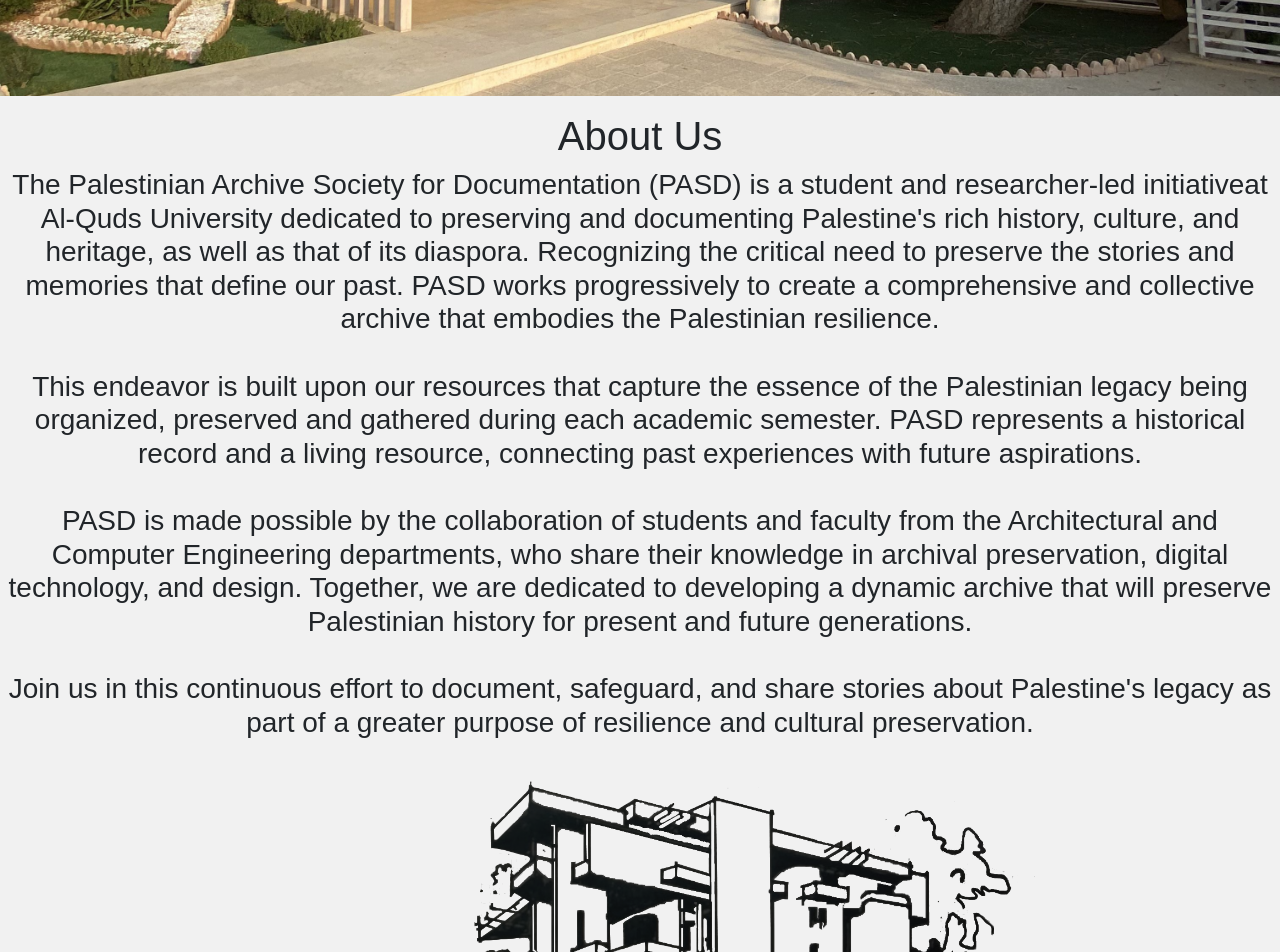
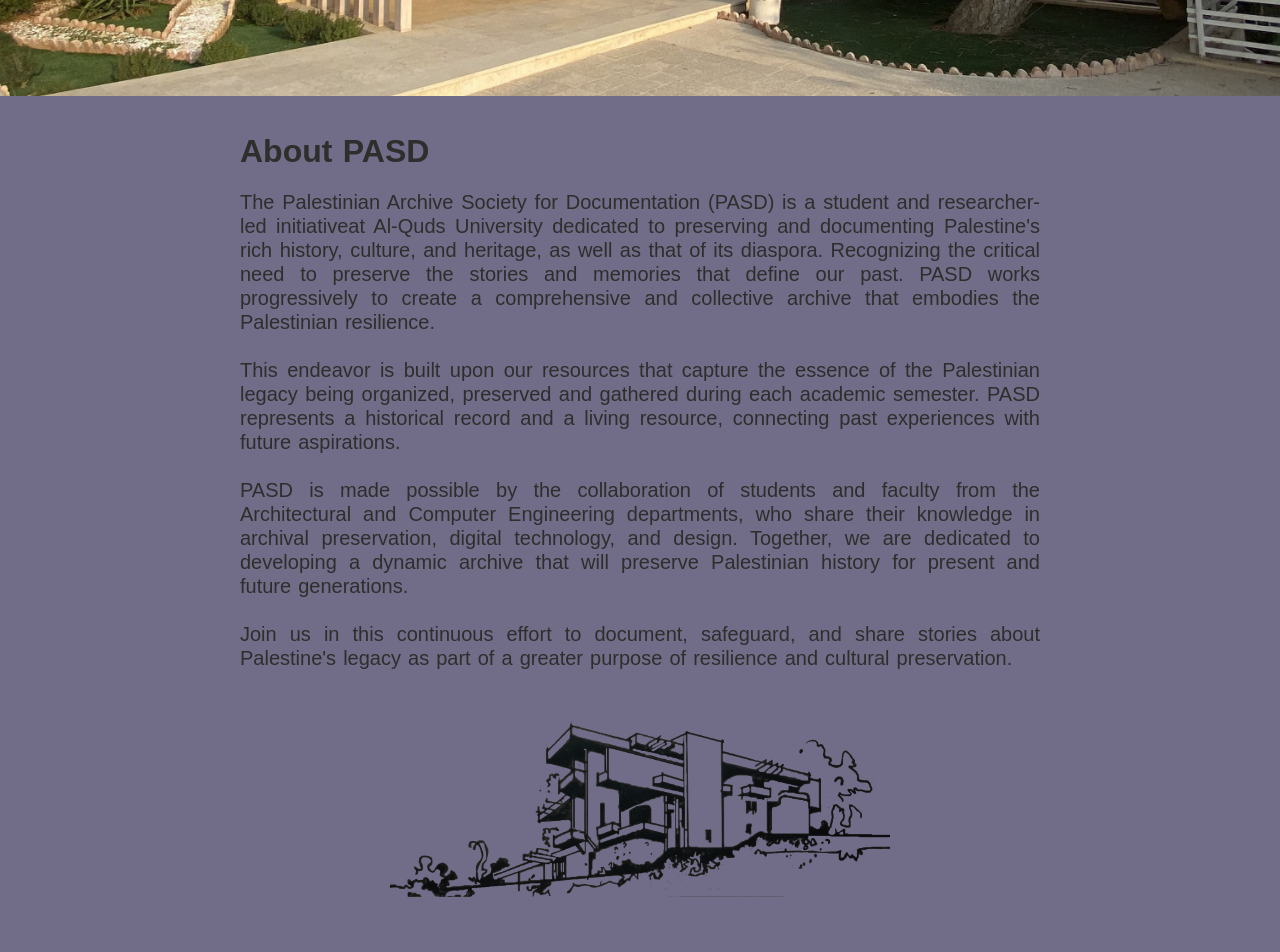
Before and after one commit to AhmadAbuAlhlawa/PASD, a React (Create React App) app in the folder pasd/: page / in a window 1280 px wide. Shown: the part 820-1772 px from the top of the page. Built offline with nearby package versions, Linux system fonts and the light colour scheme.

Commit message:
Update about

```diff
--- a/pasd/src/components/About.jsx
+++ b/pasd/src/components/About.jsx
@@ -3,20 +3,17 @@
 
 export const About = () => {
   return (
-<div id='about_us' className="footer-container">
-    <div className="footer">
+<div id='about_pasd' className="about-container">
+    <div className="about">
       <div>
-        <h1>About Us</h1>
+        <h2>About PASD</h2>
         <h3>The Palestinian Archive Society for Documentation (PASD) is a student and researcher-led initiativeat Al-Quds University dedicated to preserving and documenting Palestine's rich history, culture, and heritage, as well as that of its diaspora. Recognizing the critical need to preserve the stories and memories that define our past. PASD works progressively to create a comprehensive and collective archive that embodies the Palestinian resilience.
         <br></br><br></br>This endeavor is built upon our resources that capture the essence of the Palestinian legacy being organized, preserved and gathered during each academic semester. PASD represents a historical record and a living resource, connecting past experiences with future aspirations.
         <br></br><br></br>PASD is made possible by the collaboration of students and faculty from the Architectural and Computer Engineering departments, who share their knowledge in archival preservation, digital technology, and design. Together, we are dedicated to developing a dynamic archive that will preserve Palestinian history for present and future generations.
         <br></br><br></br>Join us in this continuous effort to document, safeguard, and share stories about Palestine's legacy as part of a greater purpose of resilience and cultural preservation.</h3>
       </div>
-      {/* <div> */}
-        <img className='footer_image' src='imge/sketch.png'></img>
-      {/* </div> */}
+        <img className='about_image' src='imge/sketch.png'></img>
     </div>
-
 </div>
 
   )
```
